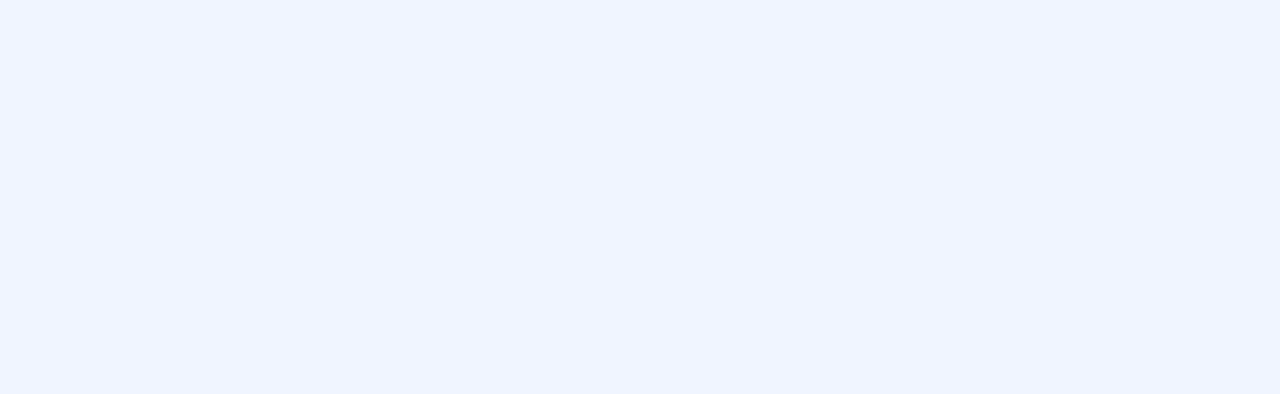
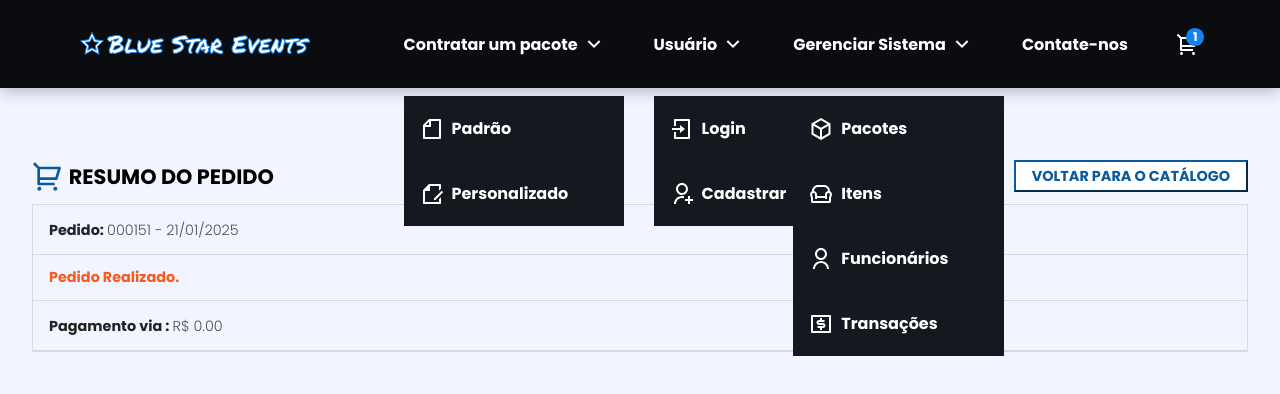
Before and after one commit to PauloHSilveir/CodeForge, a React (Vite) app in the folder blue-star-events-front/: page /confirmacaopagamento in a window 1280 px wide. Before the commit this address had no page. Shown: the top 394 px of the page. Built offline with nearby package versions, Linux system fonts and the light colour scheme.

Commit message:
Criação da tela de confirmação do pedido e algumas alterações de como os dados são passados entre as telas

```diff
--- a/blue-star-events-front/src/App.jsx
+++ b/blue-star-events-front/src/App.jsx
@@ -37,6 +37,7 @@ import DetalhesPedido from './pages/DetalhesPedido';
 import DetalhesPacote from './pages/DetalhesPacote';
 import Carrinho from './pages/Carrinho';
 import Pagamento from './pages/Pagamento';
+import ConfirmacaoPagamento from './pages/ConfirmacaoPagamento';
 
 function App() {
   return (
@@ -80,7 +81,7 @@ function App() {
         <Route path="/detalhespacote" element={<DetalhesPacote />} />
         <Route path="/carrinho" element={<Carrinho />} />
         <Route path="/pagamento" element={<Pagamento />} />
-
+        <Route path="/confirmacaopagamento" element={<ConfirmacaoPagamento />} />
       </Routes>
     </BrowserRouter>
   );
--- a/blue-star-events-front/src/pages/Carrinho.jsx
+++ b/blue-star-events-front/src/pages/Carrinho.jsx
@@ -9,8 +9,8 @@ import packageImage1 from "../assets/images/Aniversario.png";
 function Carrinho() {
     const navigate = useNavigate();
     const [itensCarrinho, setItensCarrinho] = useState([
-        { id: 1, nome: "Pacote Aniversário Pequeno", preco: 2000.0, quantidade: 1 },
-        { id: 2, nome: "Pacote Aniversário Grande", preco: 10000.0, quantidade: 1 },
+        { id: 1, nome: "Pacote Aniversário Pequeno", preco: 2000.0, quantidade: 1, imagem: packageImage1},
+        { id: 2, nome: "Pacote Aniversário Grande", preco: 10000.0, quantidade: 1, imagem: packageImage1}
     ]);
 
     const subtotal = itensCarrinho.reduce((acc, item) => acc + item.preco * item.quantidade, 0);
@@ -24,7 +24,12 @@ function Carrinho() {
     };
 
     const handleNavigate = (path) => {
-        navigate(path, { state: { subtotal } });
+        navigate(path, {
+            state: {
+                subtotal,
+                itensCarrinho
+            }
+        });
     };
 
 
@@ -56,7 +61,7 @@ function Carrinho() {
                         <div key={item.id} className={styles.itemCart}>
                             <div className={styles.itemCartDetails}>
                                 <img
-                                    src={packageImage1}
+                                    src={item.imagem}
                                     alt="Icone Pacote"
                                     className={styles.imagemItem}
                                 />
--- /dev/null
+++ b/blue-star-events-front/src/pages/ConfirmacaoPagamento.jsx
@@ -0,0 +1,109 @@
+import NavBar from "../components/Navbar";
+import { useNavigate, useLocation } from "react-router-dom";
+import stylesPerfil from "../styles/Perfil.module.css";
+import stylesDT from "../styles/DetalhesTransacao.module.css";
+import styles from "../styles/HistoricoTransacoesCliente.module.css";
+import stylesGIT from "../styles/GerenciarItensTop.module.css";
+import stylesCP from "../styles/ConfirmacaoPagamento.module.css"
+import { RiShoppingCart2Line } from '@remixicon/react';
+
+function ConfirmacaoPagamento() {
+    const navigate = useNavigate();
+    const location = useLocation();
+    const subtotal = location.state?.subtotal || 0;
+    const itensCarrinho = location.state?.itensCarrinho || [];
+    const selectedPaymentMethod = location.state?.selectedPaymentMethod || '';
+    const dataAtual = new Date();
+
+    const dia = dataAtual.getDate().toString().padStart(2, '0');
+    const mes = (dataAtual.getMonth() + 1).toString().padStart(2, '0');
+    const ano = dataAtual.getFullYear();
+
+    const dataFormatada = `${dia}/${mes}/${ano}`;
+
+    const handleNavigate = (path) => {
+        navigate(path);
+    };
+
+    const getStatusColor = (status) => {
+        switch (status) {
+            case "Realizado":
+                return "orange";
+            case "Aguardando Pagamento":
+                return "red";
+            default:
+                return "green";
+        }
+    };
+
+    return (
+        <div>
+            <NavBar />
+            <div className={`${stylesPerfil.container} ${stylesCP.container}`}>
+                <div className={stylesPerfil.optionBox}>
+                    <div className={stylesGIT.topTitle}>
+                        <div className={stylesGIT.title}>
+                            <RiShoppingCart2Line className={stylesGIT.blueIcon} />
+                            <span className={stylesGIT.bigText}>RESUMO DO PEDIDO</span>
+                        </div>
+                        <button
+                            className={stylesGIT.adicPac}
+                            onClick={() => navigate('/consultarpacotes')}
+                        >
+                            VOLTAR PARA O CATÁLOGO
+                        </button>
+                    </div>
+
+                    <div className={`${stylesDT.detailsContainer} ${styles.detailsContainer}`}>
+                        <div className={stylesDT.transactionDetails}>
+                            <div className={styles.transacaoHeader}>
+                                <div>
+                                    <span className={stylesDT.smallTextDark}>
+                                        Pedido:
+                                    </span>
+                                    {/*Ajustar ID */}
+                                    <span className={stylesDT.smallTextLight}>
+                                        000151 - {dataFormatada}
+                                    </span>
+                                </div>
+
+                            </div>
+                        </div>
+                        <div className={stylesDT.transactionDetails}>
+                            <div className={`${stylesDT.smallTextDark} ${styles.transacaoStatus} ${styles[getStatusColor("Realizado")]}`}>
+                                <span>
+                                    Pedido Realizado.
+                                </span>
+                            </div>
+                        </div>
+
+
+                        <div className={stylesDT.transactionDetails}>
+                            <span className={stylesDT.smallTextDark}>
+                                Pagamento via {selectedPaymentMethod}:
+                            </span>
+                            <span className={stylesDT.smallTextLight}>
+                                R$ {subtotal.toFixed(2)}
+                            </span>
+                        </div>
+
+                        {itensCarrinho.map((pacote, index) => (
+                            <div key={index} className={stylesDT.transactionDetailsImage}>
+                                <div>
+                                    <img src={pacote.imagem} alt="Imagem do pacote" className={stylesDT.image} />
+                                </div>
+                                <div>
+                                    <span className={stylesDT.smallTextDark}>{pacote.nome}</span><br />
+                                    <span className={stylesDT.smallTextLightNotMargin}>Quantidade: {pacote.quantidade}</span><br />
+                                    <span className={stylesDT.smallTextLightNotMargin}>Preço: {pacote.preco}</span>
+                                </div>
+                            </div>
+                        ))}
+                    </div>
+                </div>
+            </div>
+        </div>
+    );
+}
+
+export default ConfirmacaoPagamento;
--- a/blue-star-events-front/src/pages/ConsultarPacotes.jsx
+++ b/blue-star-events-front/src/pages/ConsultarPacotes.jsx
@@ -65,7 +65,7 @@ function ConsultarPacotes() {
     const [precoMax, setPrecoMax] = useState(precoMaximo);
 
     const [tamanhosSelecionados, setTamanhosSelecionados] = useState([]);
-    const itensPorPagina = 15;
+    const itensPorPagina = 24;
 
 
     const tamanhosOrdenados = ["mini", "pequeno", "medio", "grande", "mega"];
--- a/blue-star-events-front/src/pages/Pagamento.jsx
+++ b/blue-star-events-front/src/pages/Pagamento.jsx
@@ -9,15 +9,23 @@ function Pagamento() {
     const navigate = useNavigate();
     const location = useLocation();
     const subtotal = location.state?.subtotal || 0;
+    const itensCarrinho = location.state?.itensCarrinho || [];
+
 
     const [selectedPaymentMethod, setSelectedPaymentMethod] = useState("");
 
     const handleNavigate = (path) => {
-        navigate(path);
+        navigate(path, {
+            state: {
+                subtotal,
+                itensCarrinho,
+                selectedPaymentMethod
+            }
+        });
     };
 
     const handlePaymentSelection = (method) => {
-        setSelectedPaymentMethod((prevMethod) => (prevMethod === method ? "" : method)); // Fecha se clicar novamente
+        setSelectedPaymentMethod((prevMethod) => (prevMethod === method ? "" : method));
     };
 
     return (
@@ -27,13 +35,13 @@ function Pagamento() {
                 title="FORMA DE PAGAMENTO"
                 subtotal={subtotal}
                 IconDetails={RiBankCardLine}
-                nextPath="/confirmacaopedido"
+                nextPath="/confirmacaopagamento"
                 prevPath="/carrinho"
                 handleNavigate={handleNavigate}
                 nextButtonText="CONFIRMAR PAGAMENTO"
                 prevButtonText="VOLTAR"
             >
-                {/* Opções de pagamento */}
+
                 <div className={styles.pagamentoOpcoes}>
                     <div className={styles.opcaoPagamento}>
                         <label className={styles.radioLabel}>
--- a/blue-star-events-front/src/pages/VisualizarHistoricoTransacoesCliente.jsx
+++ b/blue-star-events-front/src/pages/VisualizarHistoricoTransacoesCliente.jsx
@@ -1,7 +1,7 @@
 import React, { useState } from 'react';
 import NavBar from "../components/Navbar";
 import { useNavigate } from "react-router-dom";
-import Paginacao from "../components/Paginacao"; // Importando o componente de paginação
+import Paginacao from "../components/Paginacao";
 import stylesPerfil from "../styles/Perfil.module.css";
 import stylesDT from "../styles/DetalhesTransacao.module.css";
 import styles from "../styles/HistoricoTransacoesCliente.module.css";
--- /dev/null
+++ b/blue-star-events-front/src/styles/ConfirmacaoPagamento.module.css
@@ -0,0 +1,3 @@
+.container {
+    margin-top: 10rem;
+}
```
